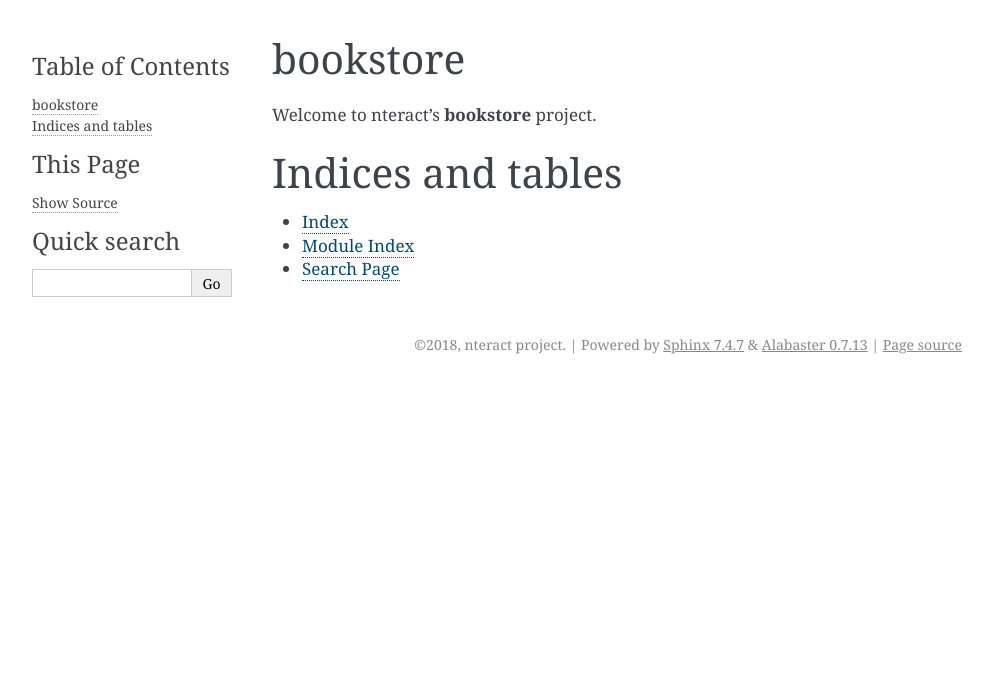
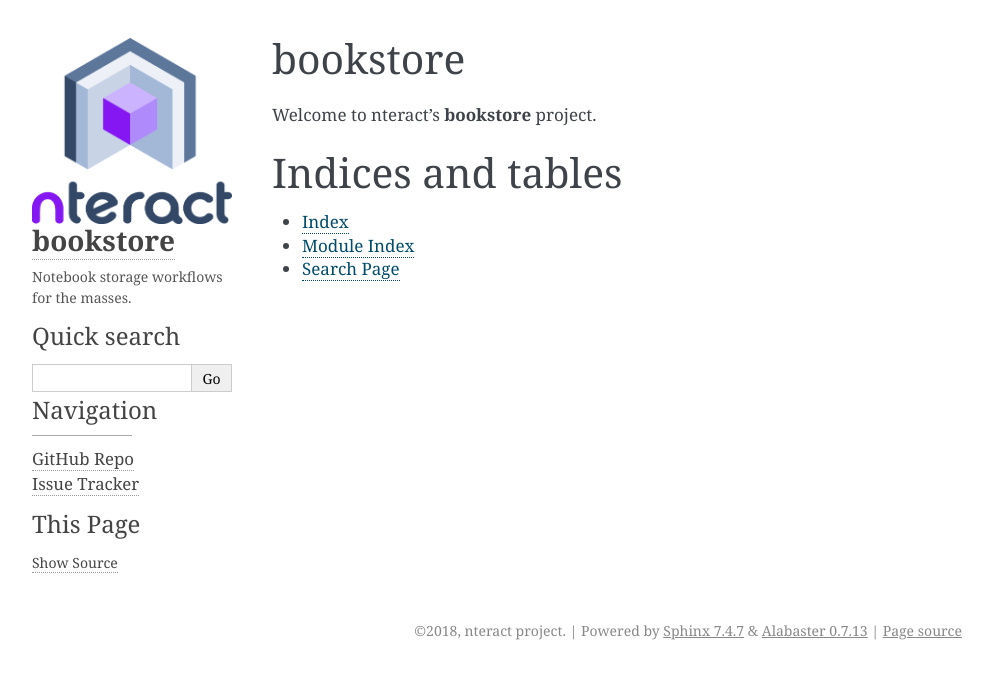
Before and after one commit to nteract/bookstore, a Sphinx documentation site: the page built from docs/source/index.rst, in a window 1280 px wide. Shown: the top 679 px of the page, without its empty margins (148-1141 px from the left). Built offline with Sphinx 7.4.7, drawn with Linux system fonts in a browser that asks for light colours.

```diff
--- a/docs/source/conf.py
+++ b/docs/source/conf.py
@@ -15,6 +15,7 @@
 import os
 import sys
 import recommonmark
+from recommonmark.transform import AutoStructify
 
 sys.path.insert(0, os.path.abspath('.'))
 
@@ -26,9 +27,9 @@ copyright = '2018, nteract project'
 author = 'nteract project'
 
 # The short X.Y version
-version = ''
+version = '0.1'
 # The full version, including alpha/beta/rc tags
-release = ''
+release = '0.1.0'
 
 
 # -- General configuration ---------------------------------------------------
@@ -47,6 +48,15 @@ extensions = [
 
 # Add any paths that contain templates here, relative to this directory.
 templates_path = ['_templates']
+
+# allows recommonmark to provide improved toctree with markdown
+def setup(app):
+    app.add_config_value('recommonmark_config', {
+            'enable_eval_rst': True,
+            'enable_auto_doc_ref': True,
+            }, True)
+    app.add_stylesheet('custom.css')
+    app.add_transform(AutoStructify)
 
 # source parsers
 source_parsers = {'.md': 'recommonmark.parser.CommonMarkParser'}
@@ -81,11 +91,25 @@ pygments_style = None
 #
 html_theme = 'alabaster'
 
+html_logo = '_static/images/nteract_logo_compact_purple.png'
+
 # Theme options are theme-specific and customize the look and feel of a theme
 # further.  For a list of options available for each theme, see the
 # documentation.
 #
-# html_theme_options = {}
+html_theme_options = {
+    'show_related': True,
+    'description': 'Notebook storage workflows for the masses.',
+    'github_user': 'nteract',
+    'github_repo': 'bookstore',
+    'github_banner': False,
+    'github_button': False,
+    'show_powered_by': True,
+    'extra_nav_links': {
+        'GitHub Repo': 'http://github.com/nteract/bookstore',
+        'Issue Tracker': 'http://github.com/nteract/bookstore/issues',
+    },
+}
 
 # Add any paths that contain custom static files (such as style sheets) here,
 # relative to this directory. They are copied after the builtin static files,
@@ -100,7 +124,14 @@ html_static_path = ['_static']
 # default: ``['localtoc.html', 'relations.html', 'sourcelink.html',
 # 'searchbox.html']``.
 #
-# html_sidebars = {}
+html_sidebars = {
+        '**': [
+        'about.html',
+        'searchbox.html',
+        'navigation.html',
+        'sourcelink.html',
+    ],
+}
 
 
 # -- Options for HTMLHelp output ---------------------------------------------
```
Also changed, not shown: docs/source/_static/images/nteract_logo_app_icon_purple.png (added), docs/source/_static/images/nteract_logo_compact_purple.png (added), 1 other file.
